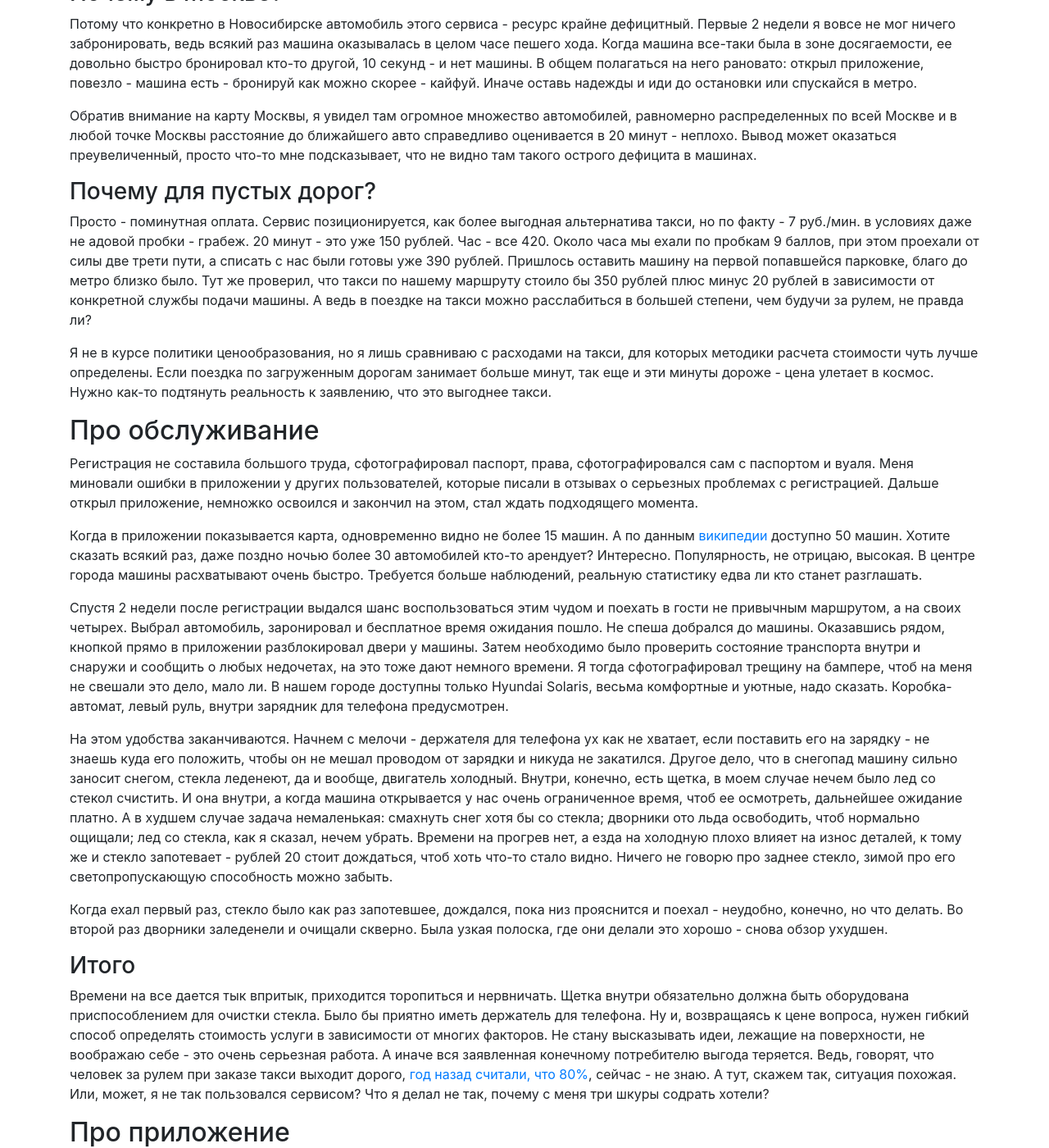
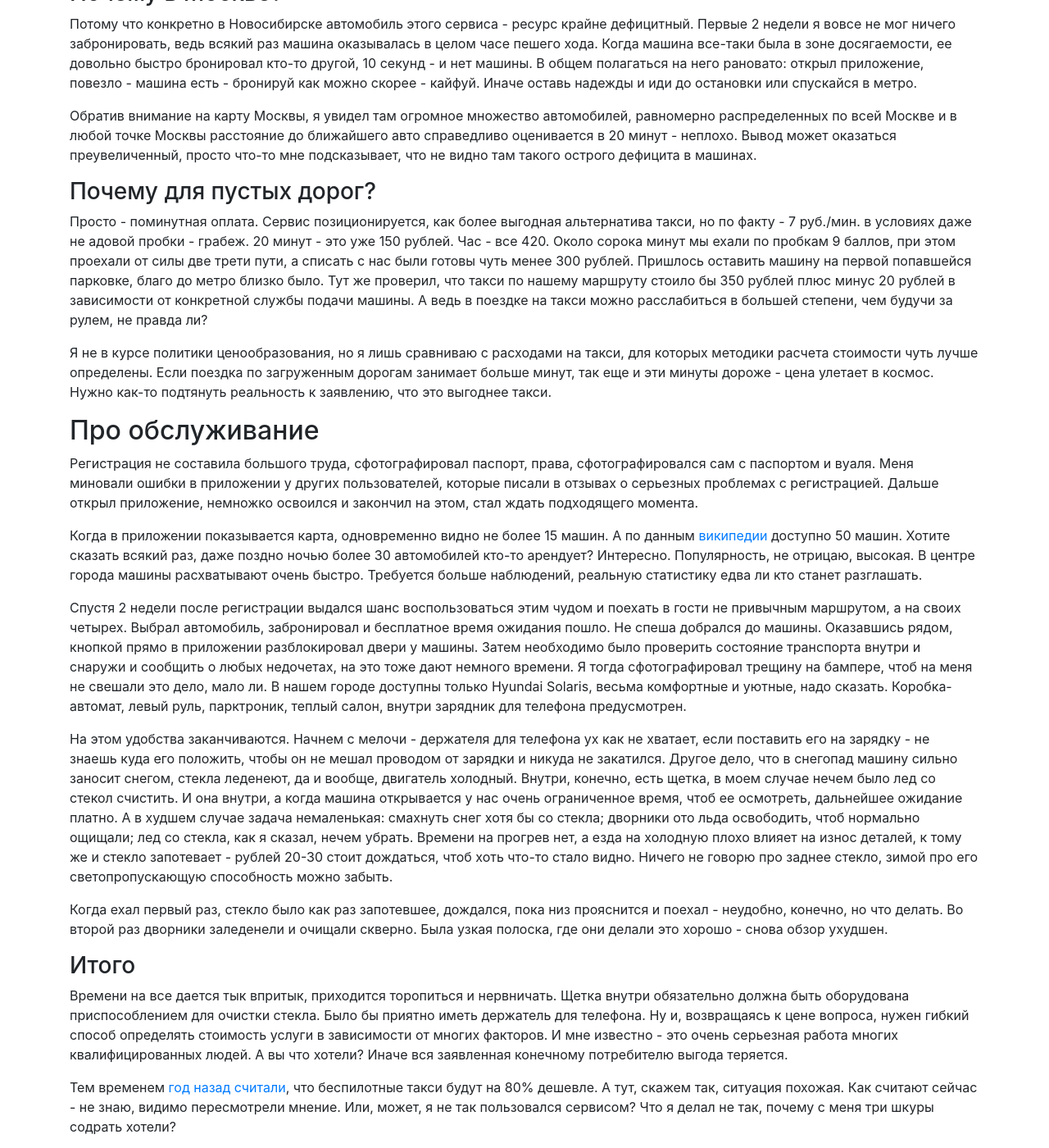
Before and after one commit to mrEvgenX/mrevgenx.github.io, a Jekyll site: the page built from _posts/2018-12-19-delimobil-review.markdown, in a window 1280 px wide and 1400 px high, scrolled down 1062 px. Shown: the whole window at 82% size. Built offline with Jekyll 4.4.1, drawn with Linux system fonts in a browser that asks for light colours; nearby versions of some CDN libraries.

Commit message:
Update 2018-12-19-delimobil-review.markdown

```diff
--- a/_posts/2018-12-19-delimobil-review.markdown
+++ b/_posts/2018-12-19-delimobil-review.markdown
@@ -28,7 +28,7 @@ excerpt: >-
 
 ### Почему для пустых дорог?
 
-Просто - поминутная оплата. Сервис позиционируется, как более выгодная альтернатива такси, но по факту - 7 руб./мин. в условиях даже не адовой пробки - грабеж. 20 минут - это уже 150 рублей. Час - все 420. Около часа мы ехали по пробкам 9 баллов, при этом проехали от силы две трети пути, а списать с нас были готовы уже 390 рублей. Пришлось оставить машину на первой попавшейся парковке, благо до метро близко было. Тут же проверил, что такси по нашему маршруту стоило бы 350 рублей плюс минус 20 рублей в зависимости от конкретной службы подачи машины. А ведь в поездке на такси можно расслабиться в большей степени, чем будучи за рулем, не правда ли?
+Просто - поминутная оплата. Сервис позиционируется, как более выгодная альтернатива такси, но по факту - 7 руб./мин. в условиях даже не адовой пробки - грабеж. 20 минут - это уже 150 рублей. Час - все 420. Около сорока минут мы ехали по пробкам 9 баллов, при этом проехали от силы две трети пути, а списать с нас были готовы чуть менее 300 рублей. Пришлось оставить машину на первой попавшейся парковке, благо до метро близко было. Тут же проверил, что такси по нашему маршруту стоило бы 350 рублей плюс минус 20 рублей в зависимости от конкретной службы подачи машины. А ведь в поездке на такси можно расслабиться в большей степени, чем будучи за рулем, не правда ли?
 
 Я не в курсе политики ценообразования, но я лишь сравниваю с расходами на такси, для которых методики расчета стоимости чуть лучше определены. Если поездка по загруженным дорогам занимает больше минут, так еще и эти минуты дороже - цена улетает в космос. Нужно как-то подтянуть реальность к заявлению, что это выгоднее такси.
 
@@ -38,9 +38,9 @@ excerpt: >-
 
 Когда в приложении показывается карта, одновременно видно не более 15 машин. А по данным [википедии](https://ru.wikipedia.org/wiki/Делимобиль#Делимобиль_в_городах_Росиии) доступно 50 машин. Хотите сказать всякий раз, даже поздно ночью более 30 автомобилей кто-то арендует? Интересно. Популярность, не отрицаю, высокая. В центре города машины расхватывают очень быстро. Требуется больше наблюдений, реальную статистику едва ли кто станет разглашать.
 
-Спустя 2 недели после регистрации выдался шанс воспользоваться этим чудом и поехать в гости не привычным маршрутом, а на своих четырех. Выбрал автомобиль, заронировал и бесплатное время ожидания пошло. Не спеша добрался до машины. Оказавшись рядом, кнопкой прямо в приложении разблокировал двери у машины. Затем необходимо было проверить состояние транспорта внутри и снаружи и сообщить о любых недочетах, на это тоже дают немного времени. Я тогда сфотографировал трещину на бампере, чтоб на меня не свешали это дело, мало ли. В нашем городе доступны только Hyundai Solaris, весьма комфортные и уютные, надо сказать. Коробка-автомат, левый руль, внутри зарядник для телефона предусмотрен.
+Спустя 2 недели после регистрации выдался шанс воспользоваться этим чудом и поехать в гости не привычным маршрутом, а на своих четырех. Выбрал автомобиль, забронировал и бесплатное время ожидания пошло. Не спеша добрался до машины. Оказавшись рядом, кнопкой прямо в приложении разблокировал двери у машины. Затем необходимо было проверить состояние транспорта внутри и снаружи и сообщить о любых недочетах, на это тоже дают немного времени. Я тогда сфотографировал трещину на бампере, чтоб на меня не свешали это дело, мало ли. В нашем городе доступны только Hyundai Solaris, весьма комфортные и уютные, надо сказать. Коробка-автомат, левый руль, парктроник, теплый салон, внутри зарядник для телефона предусмотрен.
 
-На этом удобства заканчиваются. Начнем с мелочи - держателя для телефона ух как не хватает, если поставить его на зарядку - не знаешь куда его положить, чтобы он не мешал проводом от зарядки и никуда не закатился. Другое дело, что в снегопад машину сильно заносит снегом, стекла леденеют, да и вообще, двигатель холодный. Внутри, конечно, есть щетка, в моем случае нечем было лед со стекол счистить. И она внутри, а когда машина открывается у нас очень ограниченное время, чтоб ее осмотреть, дальнейшее ожидание платно. А в худшем случае задача немаленькая: смахнуть снег хотя бы со стекла; дворники ото льда освободить, чтоб нормально ощищали; лед со стекла, как я сказал, нечем убрать. Времени на прогрев нет, а езда на холодную плохо влияет на износ деталей, к тому же и стекло запотевает - рублей 20 стоит дождаться, чтоб хоть что-то стало видно. Ничего не говорю про заднее стекло, зимой про его светопропускающую способность можно забыть.
+На этом удобства заканчиваются. Начнем с мелочи - держателя для телефона ух как не хватает, если поставить его на зарядку - не знаешь куда его положить, чтобы он не мешал проводом от зарядки и никуда не закатился. Другое дело, что в снегопад машину сильно заносит снегом, стекла леденеют, да и вообще, двигатель холодный. Внутри, конечно, есть щетка, в моем случае нечем было лед со стекол счистить. И она внутри, а когда машина открывается у нас очень ограниченное время, чтоб ее осмотреть, дальнейшее ожидание платно. А в худшем случае задача немаленькая: смахнуть снег хотя бы со стекла; дворники ото льда освободить, чтоб нормально ощищали; лед со стекла, как я сказал, нечем убрать. Времени на прогрев нет, а езда на холодную плохо влияет на износ деталей, к тому же и стекло запотевает - рублей 20-30 стоит дождаться, чтоб хоть что-то стало видно. Ничего не говорю про заднее стекло, зимой про его светопропускающую способность можно забыть.
 
 Когда ехал первый раз, стекло было как раз запотевшее, дождался, пока низ прояснится и поехал - неудобно, конечно, но что делать. Во второй раз дворники заледенели и очищали скверно. Была узкая полоска, где они делали это хорошо - снова обзор ухудшен.
 
@@ -48,7 +48,9 @@ excerpt: >-
 
 Времени на все дается тык впритык, приходится торопиться и нервничать. Щетка внутри обязательно должна быть оборудована приспособлением для очистки стекла.
 Было бы приятно иметь держатель для телефона.
-Ну и, возвращаясь к цене вопроса, нужен гибкий способ определять стоимость услуги в зависимости от многих факторов. Не стану высказывать идеи, лежащие на поверхности, не воображаю себе - это очень серьезная работа. А иначе вся заявленная конечному потребителю выгода теряется. Ведь, говорят, что человек за рулем при заказе такси выходит дорого, [год назад считали, что 80%](https://www.kommersant.ru/doc/3427418), сейчас - не знаю. А тут, скажем так, ситуация похожая. Или, может, я не так пользовался сервисом? Что я делал не так, почему с меня три шкуры содрать хотели?
+Ну и, возвращаясь к цене вопроса, нужен гибкий способ определять стоимость услуги в зависимости от многих факторов. И мне известно - это очень серьезная работа многих квалифицированных людей. А вы что хотели? Иначе вся заявленная конечному потребителю выгода теряется.
+
+Тем временем [год назад считали](https://www.kommersant.ru/doc/3427418), что беспилотные такси будут на 80% дешевле. А тут, скажем так, ситуация похожая. Как считают сейчас - не знаю, видимо пересмотрели мнение. Или, может, я не так пользовался сервисом? Что я делал не так, почему с меня три шкуры содрать хотели?
 
 ## Про приложение
 
```
